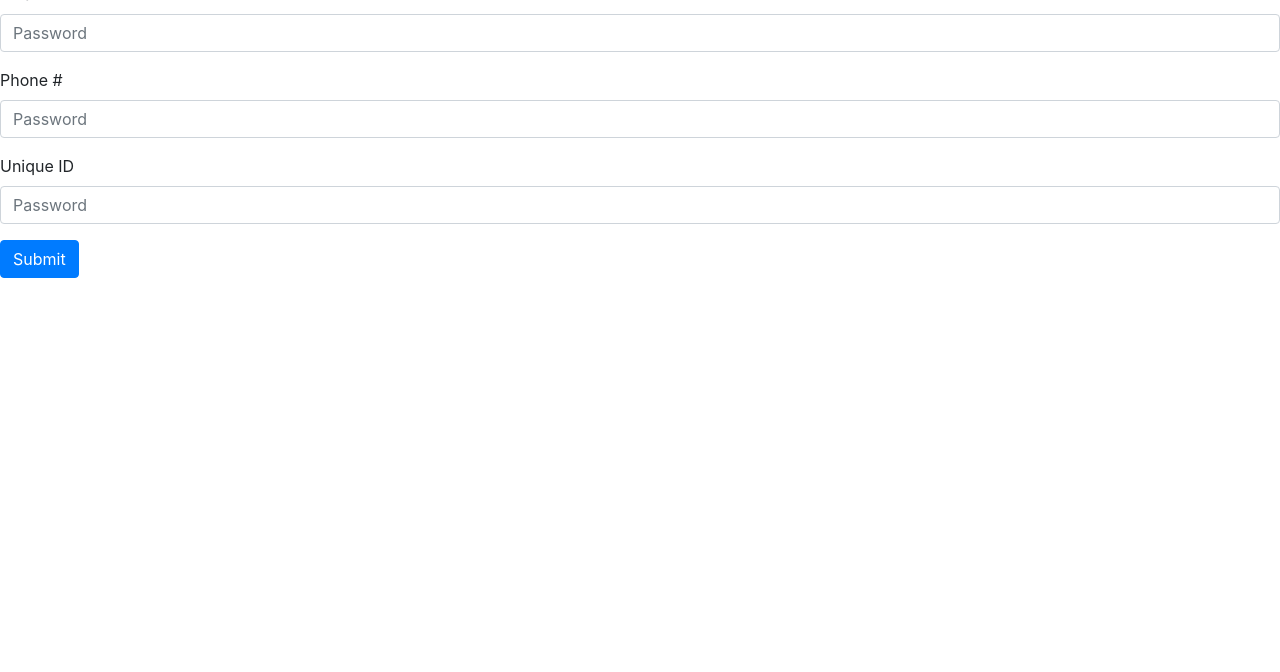
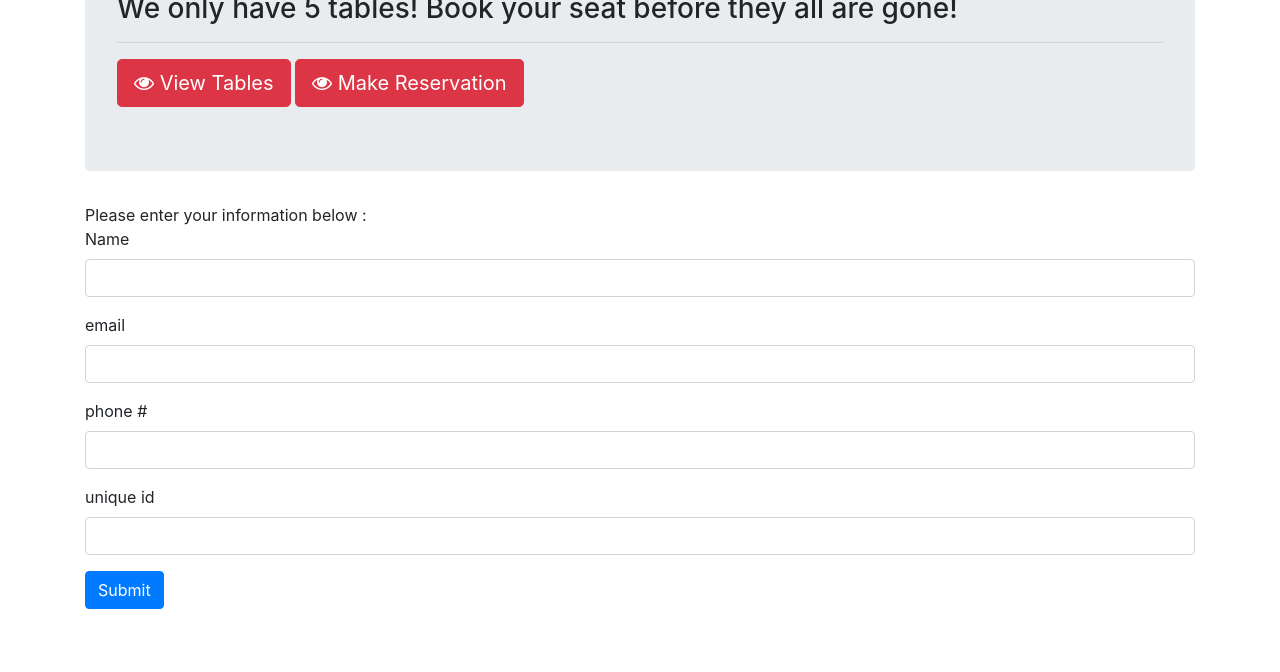
Before and after one commit to austenhughes/reservations, a website: page reserve.html in a window 1280 px wide. Shown: the part 128-800 px from the top of the page. Drawn offline with nearby package versions, Linux system fonts and the light colour scheme.

Commit message:
adding to form

```diff
--- a/reserve.html
+++ b/reserve.html
@@ -9,25 +9,46 @@
   </head>
 
   <body>
+    <div class="container">
+        <div class="jumbotron">
+            <h1>Hot Restaurant</h1>
+            <h3>We only have 5 tables! Book your seat before they all are gone!</h3>
+            <hr />
+            <a href="#">
+                <button class="btn btn-danger btn-lg">
+                    <span class="fa fa-eye"></span> View Tables
+                </button>
+            </a>
+            <a href="#">
+                <button class="btn btn-danger btn-lg">
+                    <span class="fa fa-eye"></span> Make Reservation
+                </button>
+            </a>
+        </div>
       <div>Please enter your information below : </div>
         <form>
+            <form method="POST" role="form">
                 <div class="form-group">
-          <label for="exampleInputEmail1">Name</label>
-          <input type="email" class="form-control" id="exampleInputEmail1" aria-describedby="emailHelp" placeholder="Enter email">
+                  <label for="name">Name</label>
+                  <input type="text" class="form-control" id="name" />
                 </div>
+            <form method="POST" role="form">
                 <div class="form-group">
-          <label for="exampleInputPassword1">Email</label>
-          <input type="password" class="form-control" id="exampleInputPassword1" placeholder="Password">
+                    <label for="name">email</label>
+                    <input type="text" class="form-control" id="email" />
                 </div>
+            <form method="POST" role="form">
                 <div class="form-group">
-            <label for="exampleInputPassword1">Phone #</label>
-            <input type="password" class="form-control" id="exampleInputPassword1" placeholder="Password">
+                    <label for="name">phone #</label>
+                    <input type="text" class="form-control" id="phone" />
                 </div>
+            <form method="POST" role="form">
                 <div class="form-group">
-            <label for="exampleInputPassword1">Unique ID</label>
-            <input type="password" class="form-control" id="exampleInputPassword1" placeholder="Password">
+                    <label for="name">unique id</label>
+                     <input type="text" class="form-control" id="id" />
                 </div>
         <button type="submit" class="btn btn-primary">Submit</button>
       </form>
+      </div>
   </body>
 </html>
```
Lines whose indentation alone changed are shown as unchanged.
